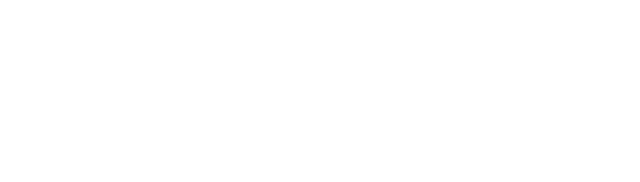
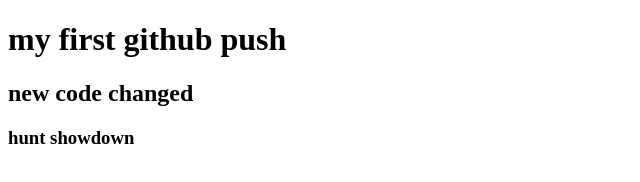
Before and after one commit to LeviathanS11/my-first-repo, a plain HTML site: page index.html in a window 1280 px wide. Shown: the whole page, without its empty margins (0-640 px from the left). Drawn offline with Linux system fonts and the light colour scheme.

Commit message:
added header

```diff
--- a/index.html
+++ b/index.html
@@ -7,6 +7,8 @@
     <title>my first github repo</title>
 </head>
 <body>
-
+    <h1>my first github push</h1>
+    <h2>new code changed</h2>
+    <h3>hunt showdown</h3>
 </body>
 </html>
```
